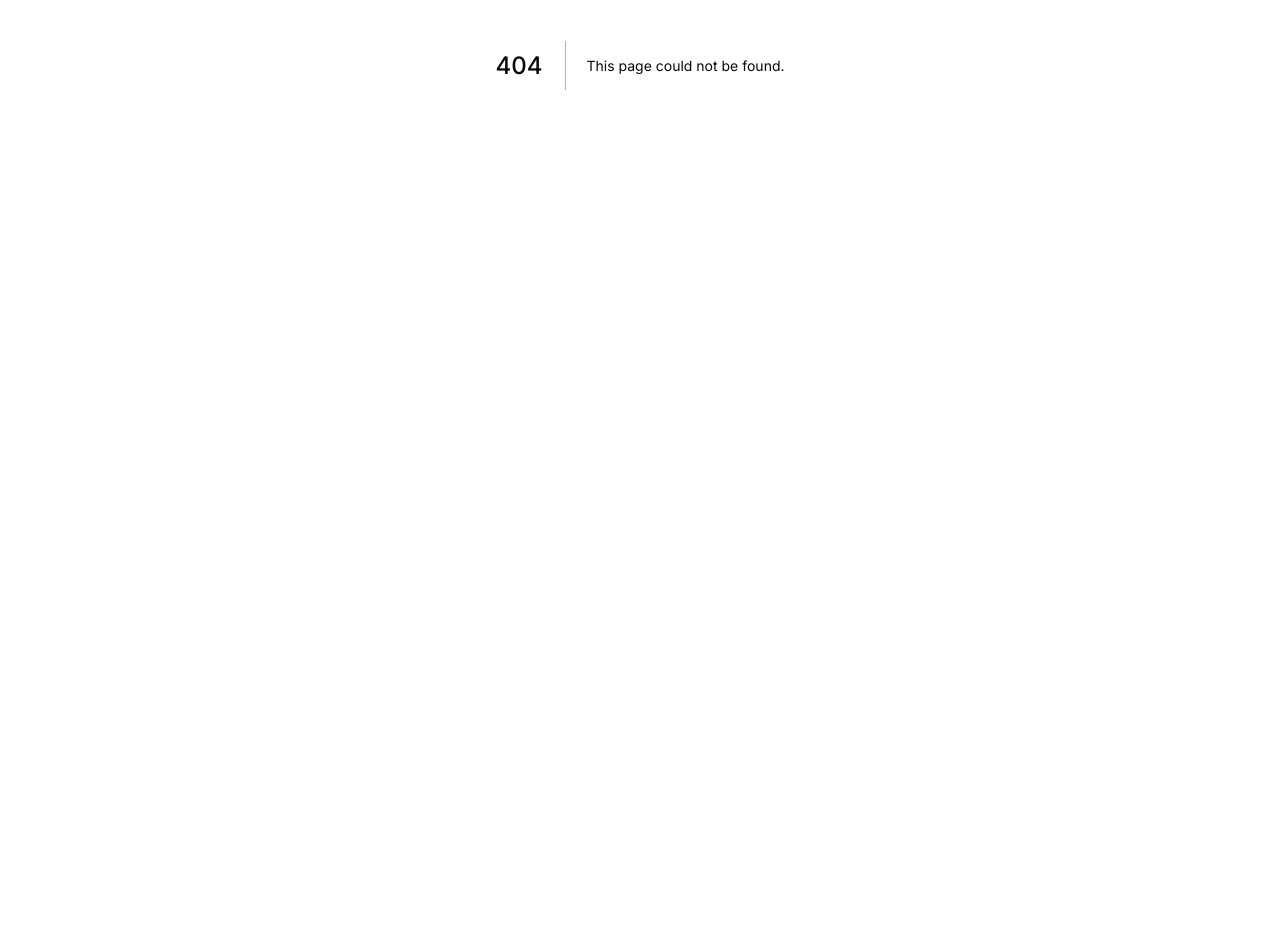
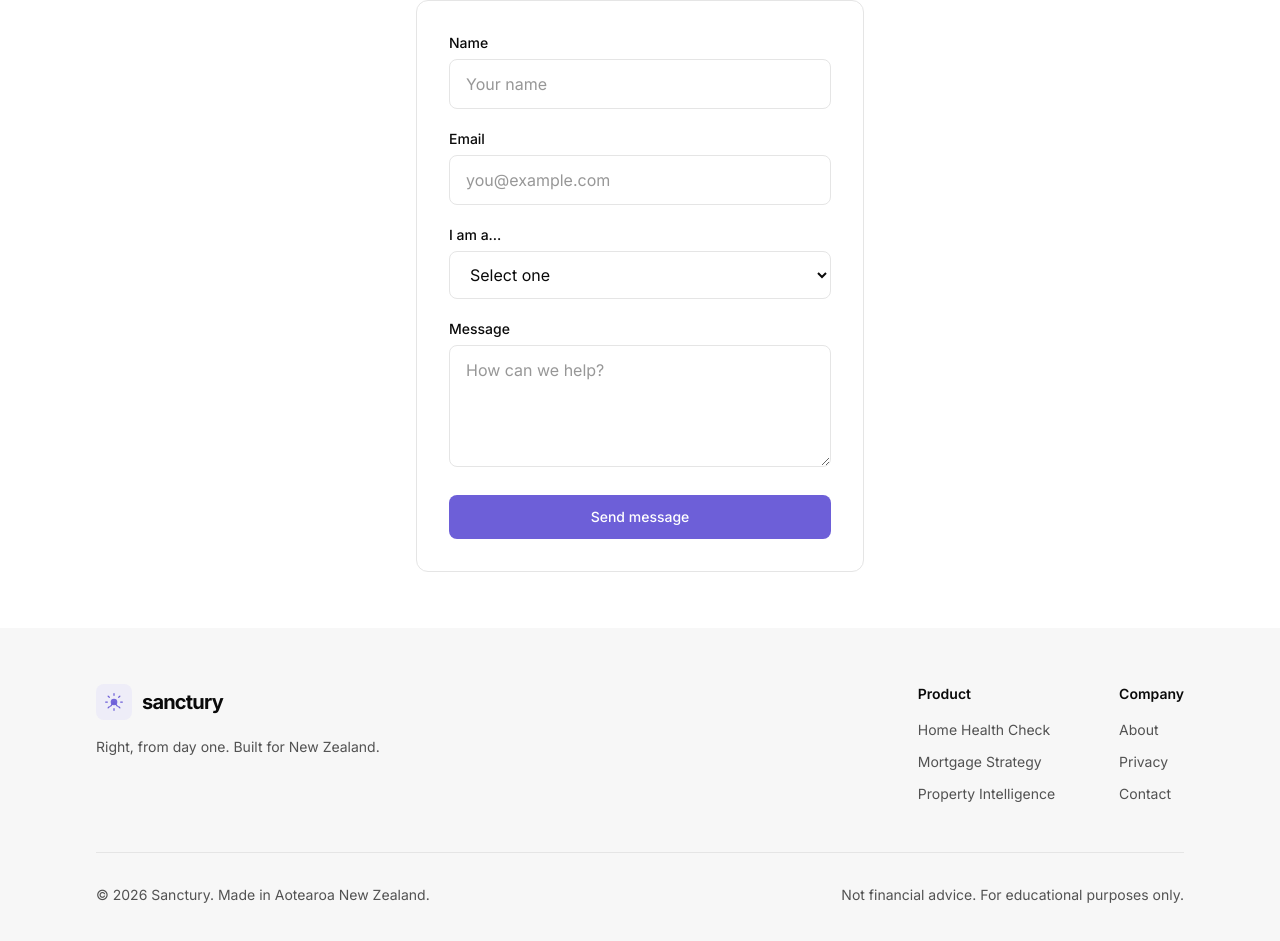
Before and after one commit to ratherspicy/sanctury, a Next.js app: page /contact in a window 1280 px wide. Before the commit this address had no page. Shown: the part 335-1276 px from the top of the page. Before the commit the page ends 800 px from the top, so only its background shows below. Built offline with nearby package versions, Linux system fonts and the light colour scheme.

Commit message:
feat: contact, privacy, about pages, shared site-footer component

```diff
--- /dev/null
+++ b/app/about/page.tsx
@@ -0,0 +1,26 @@
+import { SiteFooter } from "../components/site-footer";
+import { SiteHeader } from "../components/site-header";
+
+export default function AboutPage() {
+  return (
+    <div className="flex min-h-full flex-col bg-surface">
+      <SiteHeader minimal />
+
+      <main className="flex-1 bg-surface">
+        <div className="mx-auto max-w-2xl px-6 py-10 lg:px-8 lg:py-14">
+          <p className="badge-violet">About Sanctury</p>
+          <h1 className="mt-4 text-3xl font-bold tracking-tight text-foreground sm:text-4xl">
+            Right, from day one.
+          </h1>
+          <p className="mt-6 text-base leading-relaxed text-muted">
+            Sanctury is the AI-powered marketplace helping New Zealand homeowners
+            get a fair deal on insurance, mortgages, maintenance, and more —
+            free, forever. This page will soon tell our full story.
+          </p>
+        </div>
+      </main>
+
+      <SiteFooter />
+    </div>
+  );
+}
--- /dev/null
+++ b/app/components/site-footer.tsx
@@ -0,0 +1,64 @@
+import { SancturyLogo } from "./sanctury-logo";
+
+export function SiteFooter() {
+  return (
+    <footer className="bg-bg-secondary">
+      <div className="mx-auto max-w-6xl px-6 py-14 lg:px-8">
+        <div className="flex flex-col gap-10 md:flex-row md:items-start md:justify-between">
+          <div>
+            <SancturyLogo />
+            <p className="mt-4 max-w-xs text-sm leading-relaxed text-muted">
+              Right, from day one. Built for New Zealand.
+            </p>
+          </div>
+          <div className="flex gap-16">
+            <div>
+              <p className="text-sm font-semibold text-foreground">Product</p>
+              <ul className="mt-4 space-y-3 text-sm text-muted">
+                <li>
+                  <a href="/#tools" className="hover:text-violet">
+                    Home Health Check
+                  </a>
+                </li>
+                <li>
+                  <a href="/#tools" className="hover:text-violet">
+                    Mortgage Strategy
+                  </a>
+                </li>
+                <li>
+                  <a href="/#tools" className="hover:text-violet">
+                    Property Intelligence
+                  </a>
+                </li>
+              </ul>
+            </div>
+            <div>
+              <p className="text-sm font-semibold text-foreground">Company</p>
+              <ul className="mt-4 space-y-3 text-sm text-muted">
+                <li>
+                  <a href="/about" className="hover:text-violet">
+                    About
+                  </a>
+                </li>
+                <li>
+                  <a href="/privacy" className="hover:text-violet">
+                    Privacy
+                  </a>
+                </li>
+                <li>
+                  <a href="/contact" className="hover:text-violet">
+                    Contact
+                  </a>
+                </li>
+              </ul>
+            </div>
+          </div>
+        </div>
+        <div className="mt-12 flex flex-col gap-4 border-t border-border pt-8 text-sm text-muted sm:flex-row sm:items-center sm:justify-between">
+          <p>© {new Date().getFullYear()} Sanctury. Made in Aotearoa New Zealand.</p>
+          <p>Not financial advice. For educational purposes only.</p>
+        </div>
+      </div>
+    </footer>
+  );
+}
--- /dev/null
+++ b/app/contact/contact-form.tsx
@@ -0,0 +1,112 @@
+"use client";
+
+import { useState } from "react";
+
+const ROLE_OPTIONS = [
+  "Homeowner",
+  "Insurance adviser",
+  "Mortgage adviser",
+  "Energy provider",
+  "Tradie",
+  "Real estate agent",
+  "Other",
+] as const;
+
+const inputClassName =
+  "mt-1.5 w-full rounded-lg border border-border bg-surface px-4 py-3 text-base text-foreground transition-colors placeholder:text-muted/60 focus:border-violet focus:outline-none focus:ring-0";
+
+const labelClassName = "block text-sm font-medium text-foreground";
+
+export function ContactForm() {
+  const [submitted, setSubmitted] = useState(false);
+  const [isSubmitting, setIsSubmitting] = useState(false);
+
+  const handleSubmit = (e: React.FormEvent) => {
+    e.preventDefault();
+    setIsSubmitting(true);
+    setSubmitted(true);
+    setIsSubmitting(false);
+  };
+
+  if (submitted) {
+    return (
+      <p className="rounded-xl border border-border bg-background px-4 py-4 text-center text-sm font-medium text-foreground">
+        Thanks — we&apos;ll be in touch soon.
+      </p>
+    );
+  }
+
+  return (
+    <form onSubmit={handleSubmit} className="card space-y-5 p-6 sm:p-8">
+      <div>
+        <label htmlFor="contact-name" className={labelClassName}>
+          Name
+        </label>
+        <input
+          id="contact-name"
+          type="text"
+          required
+          autoComplete="name"
+          placeholder="Your name"
+          className={inputClassName}
+          disabled={isSubmitting}
+        />
+      </div>
+
+      <div>
+        <label htmlFor="contact-email" className={labelClassName}>
+          Email
+        </label>
+        <input
+          id="contact-email"
+          type="email"
+          required
+          autoComplete="email"
+          placeholder="you@example.com"
+          className={inputClassName}
+          disabled={isSubmitting}
+        />
+      </div>
+
+      <div>
+        <label htmlFor="contact-role" className={labelClassName}>
+          I am a…
+        </label>
+        <select
+          id="contact-role"
+          required
+          className={inputClassName}
+          defaultValue=""
+          disabled={isSubmitting}
+        >
+          <option value="" disabled>
+            Select one
+          </option>
+          {ROLE_OPTIONS.map((role) => (
+            <option key={role} value={role}>
+              {role}
+            </option>
+          ))}
+        </select>
+      </div>
+
+      <div>
+        <label htmlFor="contact-message" className={labelClassName}>
+          Message
+        </label>
+        <textarea
+          id="contact-message"
+          required
+          rows={4}
+          placeholder="How can we help?"
+          className={inputClassName}
+          disabled={isSubmitting}
+        />
+      </div>
+
+      <button type="submit" disabled={isSubmitting} className="btn-violet h-11 w-full px-6 text-sm">
+        {isSubmitting ? "Sending…" : "Send message"}
+      </button>
+    </form>
+  );
+}
--- /dev/null
+++ b/app/contact/page.tsx
@@ -0,0 +1,30 @@
+import { SiteFooter } from "../components/site-footer";
+import { SiteHeader } from "../components/site-header";
+import { ContactForm } from "./contact-form";
+
+export default function ContactPage() {
+  return (
+    <div className="flex min-h-full flex-col bg-surface">
+      <SiteHeader minimal />
+
+      <main className="flex-1 bg-surface">
+        <div className="mx-auto max-w-lg px-6 py-10 lg:px-8 lg:py-14">
+          <p className="badge-violet">Get in touch</p>
+          <h1 className="mt-4 text-3xl font-bold tracking-tight text-foreground sm:text-4xl">
+            Let&apos;s talk.
+          </h1>
+          <p className="mt-3 text-base leading-relaxed text-muted">
+            Whether you&apos;re a professional wanting to reach homeowners, or just
+            want to know more about Sanctury — we&apos;d love to hear from you.
+          </p>
+
+          <div className="mt-10">
+            <ContactForm />
+          </div>
+        </div>
+      </main>
+
+      <SiteFooter />
+    </div>
+  );
+}
--- /dev/null
+++ b/app/privacy/page.tsx
@@ -0,0 +1,26 @@
+import { SiteFooter } from "../components/site-footer";
+import { SiteHeader } from "../components/site-header";
+
+export default function PrivacyPage() {
+  return (
+    <div className="flex min-h-full flex-col bg-surface">
+      <SiteHeader minimal />
+
+      <main className="flex-1 bg-surface">
+        <div className="mx-auto max-w-2xl px-6 py-10 lg:px-8 lg:py-14">
+          <p className="badge-violet">Privacy</p>
+          <h1 className="mt-4 text-3xl font-bold tracking-tight text-foreground sm:text-4xl">
+            Your privacy matters
+          </h1>
+          <p className="mt-6 text-base leading-relaxed text-muted">
+            Our full privacy policy is coming soon. Sanctury uses your information
+            only to generate your home health report, send timely alerts, and
+            improve your experience — we never sell your data to third parties.
+          </p>
+        </div>
+      </main>
+
+      <SiteFooter />
+    </div>
+  );
+}
```
